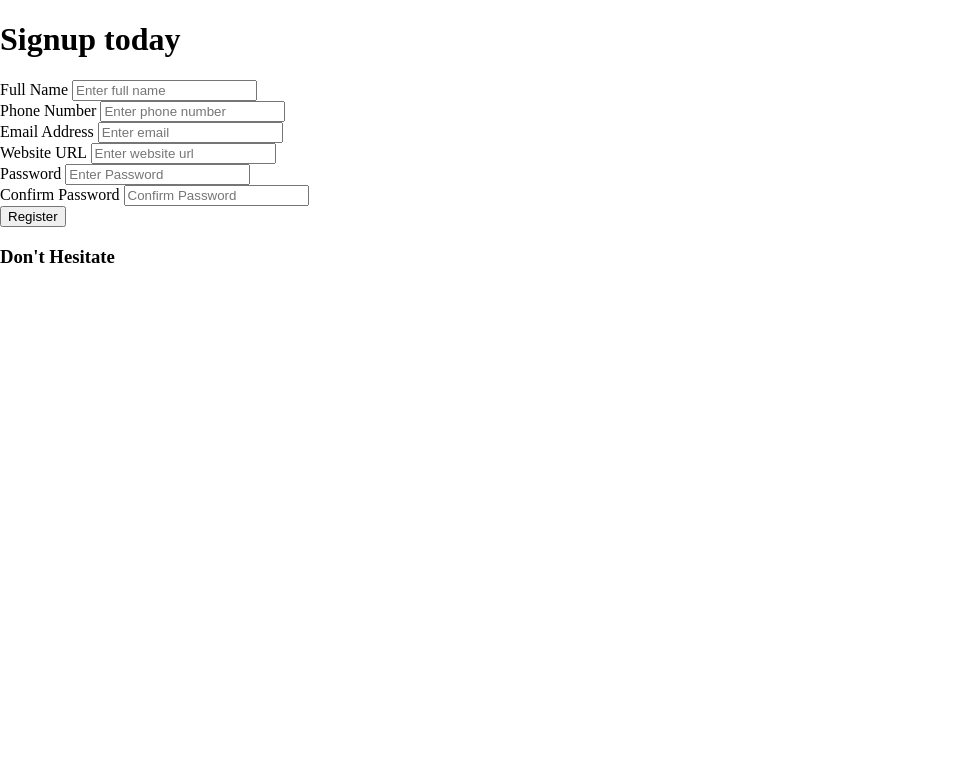
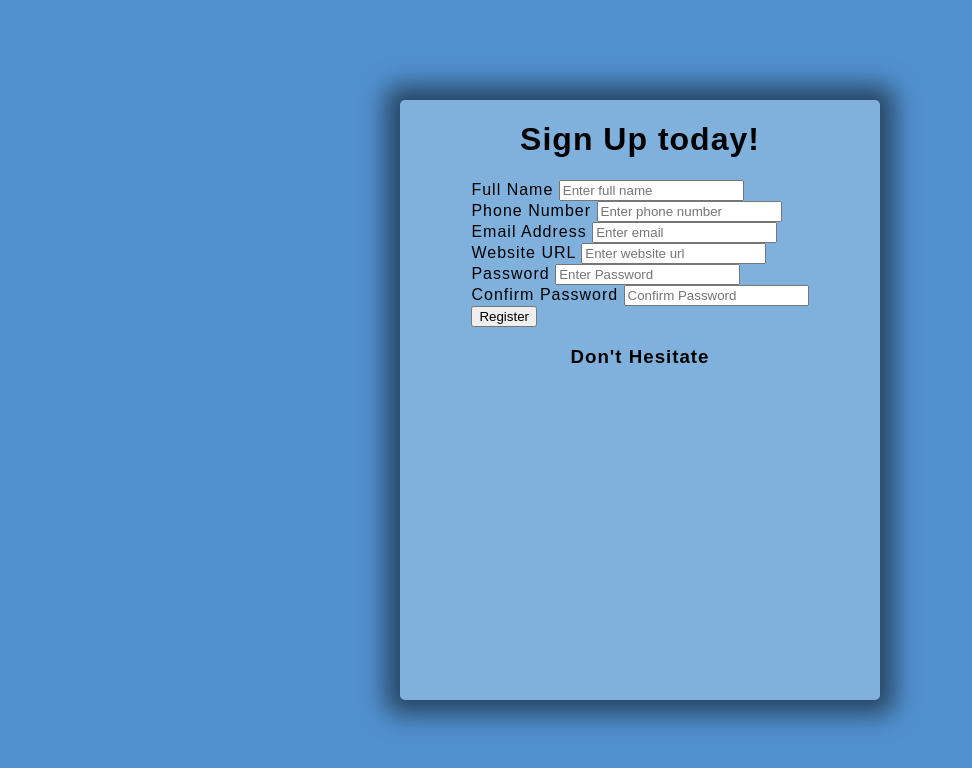
Before and after one commit to Eshh/form-validation, a plain HTML site: page index.html in a window 1280 px wide. Shown: the whole page, without its empty margins (0-972 px from the left). Drawn offline with Linux system fonts and the light colour scheme.

Commit message:
container css

```diff
--- a/index.html
+++ b/index.html
@@ -12,7 +12,7 @@
 <body>
 
     <div class="container">
-        <h1>Signup today</h1>
+        <h1>Sign Up today!</h1>
         <form id="form">
             <div class="form-group">
                 <label for="name">Full Name</label>
--- a/style.css
+++ b/style.css
@@ -1,4 +1,3 @@
-
 html {
   box-sizing: border-box;
 }
@@ -6,4 +5,22 @@ html {
 body {
   margin: 0;
   min-height: 100vh;
+  font-family: Arial;
+  letter-spacing: 1px;
+  display: flex;
+  justify-content: center;
+  align-items: center;
+  background-color: #5190cf;
+  color: #000;
 }
+
+.container {
+  width: 480px;
+  height: 600px;
+  background-color: rgb(127, 177, 220);
+  display: flex;
+  flex-direction: column;
+  align-items: center;
+  border-radius: 5px;
+  box-shadow: 0px 0px 25px 15px rgba(0, 0, 0, 0.5);
+}
```
